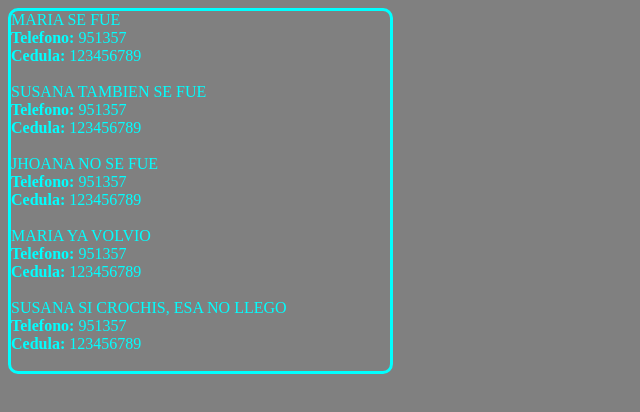
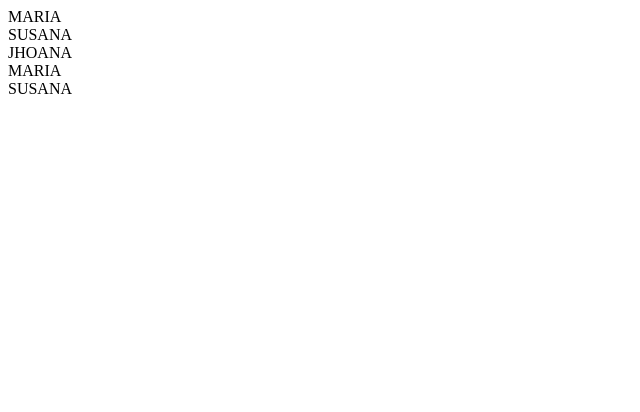
Before and after one commit to jhonatan032004/fetch, a plain HTML site: page index.html in a window 1280 px wide. Shown: the whole page, without its empty margins (0-640 px from the left). Drawn offline with Linux system fonts and the light colour scheme.

Commit message:
16/09/2022

```diff
--- a/api.js
+++ b/api.js
@@ -27,17 +27,26 @@ let url = 'datos.json';
 fetch(url)
     .then(res => res.json())
     .then(data => {
-        let imp = document.getElementById('dato')
-        let mensaje = ""
-            for (let index = 0; index < data.length; index++) {
-            mensaje = mensaje +
-            data[index].nombre +
-            " " + data[index].apellido +
-            "<b><br> Telefono: </b>" +
-            data[index].telefono +
-            "<b><br> Cedula: </b>" + data[0].cedula + "<br><br>"
-            }
+        let imp = document.getElementById('dato');
+        let mensaje = "";
+            // for (let index = 0; index < data.length; index++) {
+            // mensaje +=
+            // data[index].nombre +
+            // " " + data[index].apellido +
+            // "<b><br> Telefono: </b>" +
+            // data[index].telefono +
+            // "<b><br> Cedula: </b>" + data[0].cedula + "<br><br>"
+            // }
+
+
+            // data.forEach(element => {
+            //     mensaje += element.nombre + "<br>"
+            // });
+
+            data.map((valor,index,vector)=>{
+                mensaje += valor.nombre + "<br>";
+            })
+
             imp.innerHTML = mensaje;
-
-        console.log(data)
+        console.log(data);
     })
--- a/index.html
+++ b/index.html
@@ -5,7 +5,6 @@
     <meta http-equiv="X-UA-Compatible" content="IE=edge">
     <meta name="viewport" content="width=device-width, initial-scale=1.0">
     <title>api</title>
-    <link rel="stylesheet" href="style.css">
 </head>
 <body>
     <div id="dato"></div>
--- a/style.css
+++ /dev/null
@@ -1,12 +0,0 @@
-*{
-    background-color: grey;
-}
-
-#dato{
-    border-style: solid;
-    border-radius: 10px;
-    background-color: grey;
-    width: 30%;
-    height: max-content;
-    color: aqua;
-}
```
